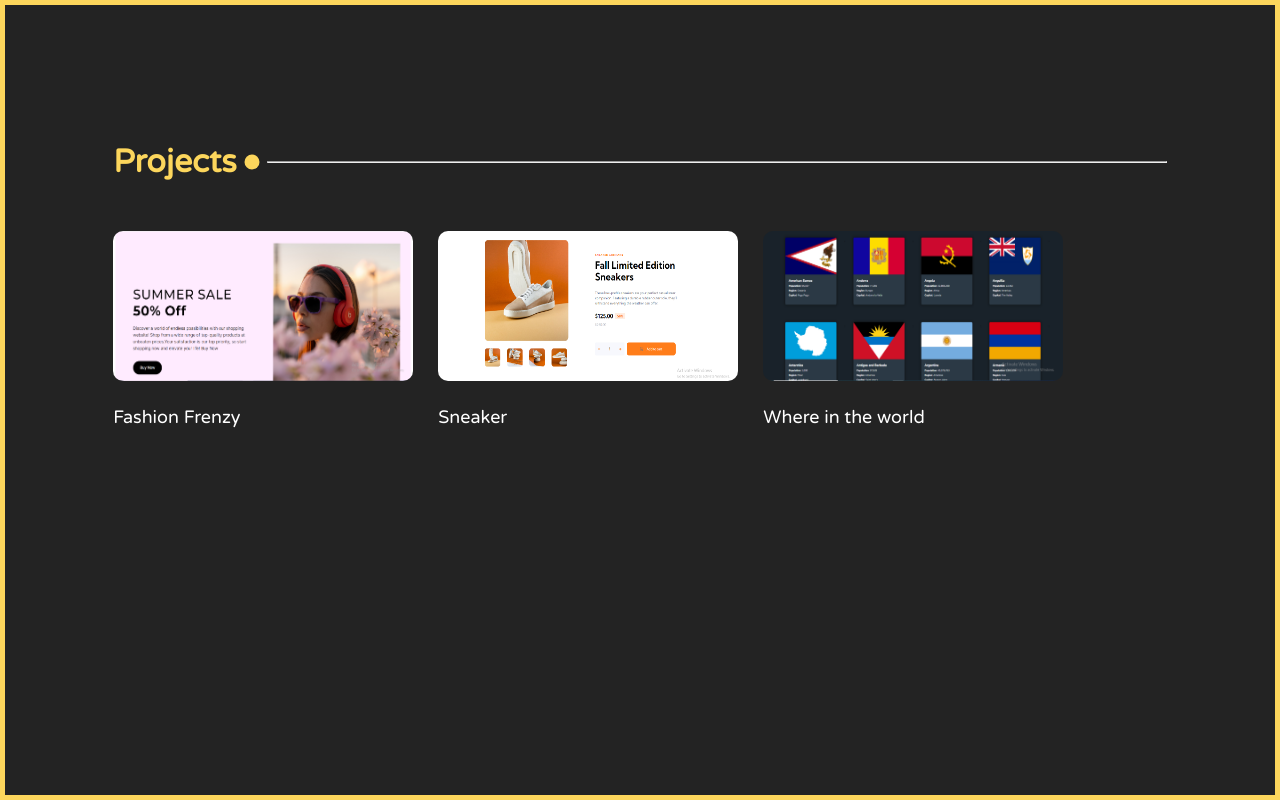
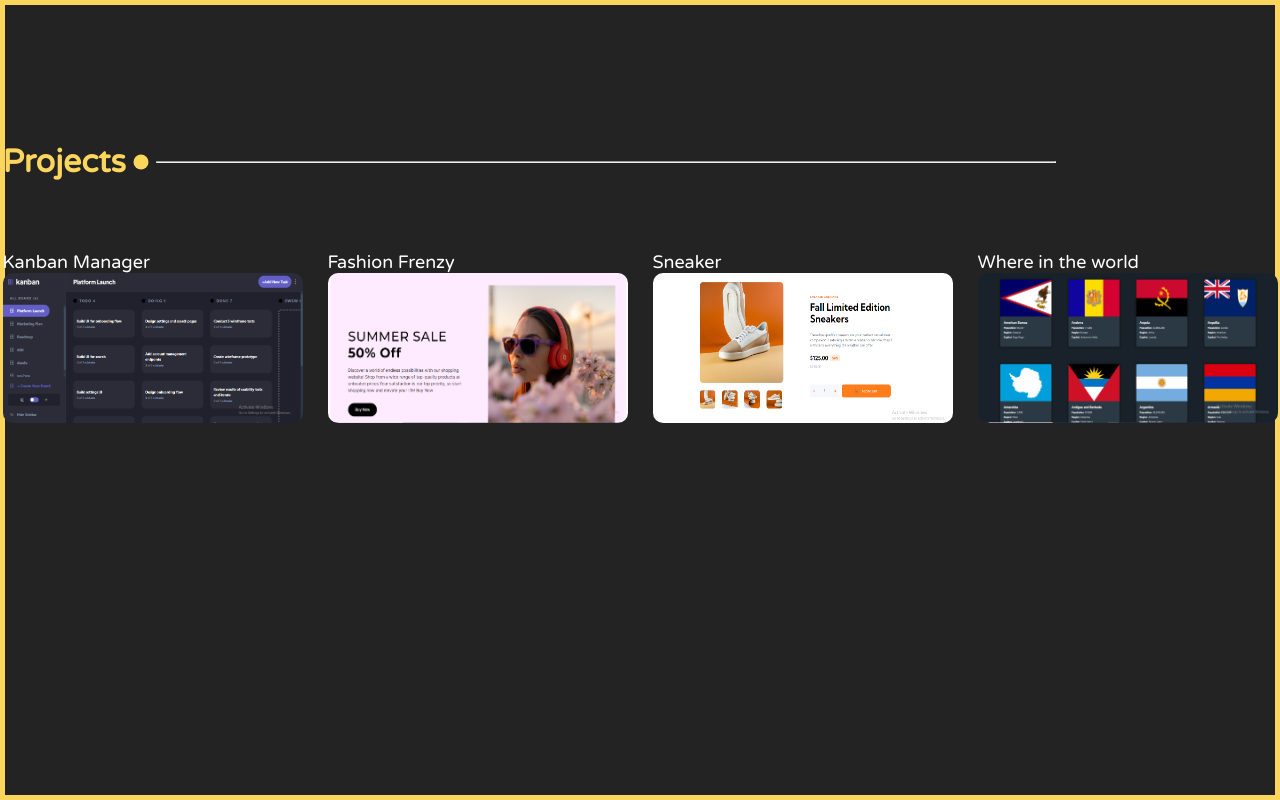
Before and after one commit to brsekani/My-First-portfolio, a React (Create React App) app: page /project in a window 1280 px wide. Built offline with nearby package versions, Linux system fonts and the light colour scheme.

Commit message:
Added the a new project to my porfolio called kanban manager and place the footer in the center

```diff
--- a/src/index.css
+++ b/src/index.css
@@ -125,7 +125,7 @@ main {
 footer {
   display: flex;
   align-items: center;
-  justify-items: center;
+  justify-content: center;
   gap: 25px;
   margin-top: 40px;
   margin-bottom: 40px;
@@ -576,7 +576,6 @@ footer {
 
   /* BLOG */
   .coming-soon-container {
-    /* text-align: center; */
     text-align: center;
   }
 }
--- a/src/pages/Project.js
+++ b/src/pages/Project.js
@@ -16,11 +16,21 @@ function Project() {
       <div className="project-body">
         <a
           style={{ textDecoration: "none", color: "white" }}
+          href="https://enchanting-pastelito-dafd8b.netlify.app/"
+        >
+          <div>
+            <p>Kanban Manager</p>
+            <img src="\images\kanban manger ss.png" alt="project" />
+          </div>
+        </a>
+
+        <a
+          style={{ textDecoration: "none", color: "white" }}
           href="https://mellow-zabaione-fe430d.netlify.app/"
         >
           <div>
+            <p>Fashion Frenzy</p>
             <img src="/images/E-commerce screenshot.PNG" alt="project" />
-            <p>Fashion Frenzy</p>
           </div>
         </a>
 
@@ -29,8 +39,8 @@ function Project() {
           href="https://cheerful-lollipop-7b95f8.netlify.app/"
         >
           <div>
+            <p>Sneaker</p>
             <img src="/images/sneakerCompany.PNG" alt="project" />
-            <p>Sneaker</p>
           </div>
         </a>
 
@@ -39,8 +49,8 @@ function Project() {
           href="https://endearing-pudding-b463ef.netlify.app/"
         >
           <div>
+            <p>Where in the world</p>
             <img src="/images/countryAPIScreenShot.PNG" alt="project" />
-            <p>Where in the world</p>
           </div>
         </a>
       </div>
```
Also changed, not shown: public/images/kanban manger ss.png (added).
